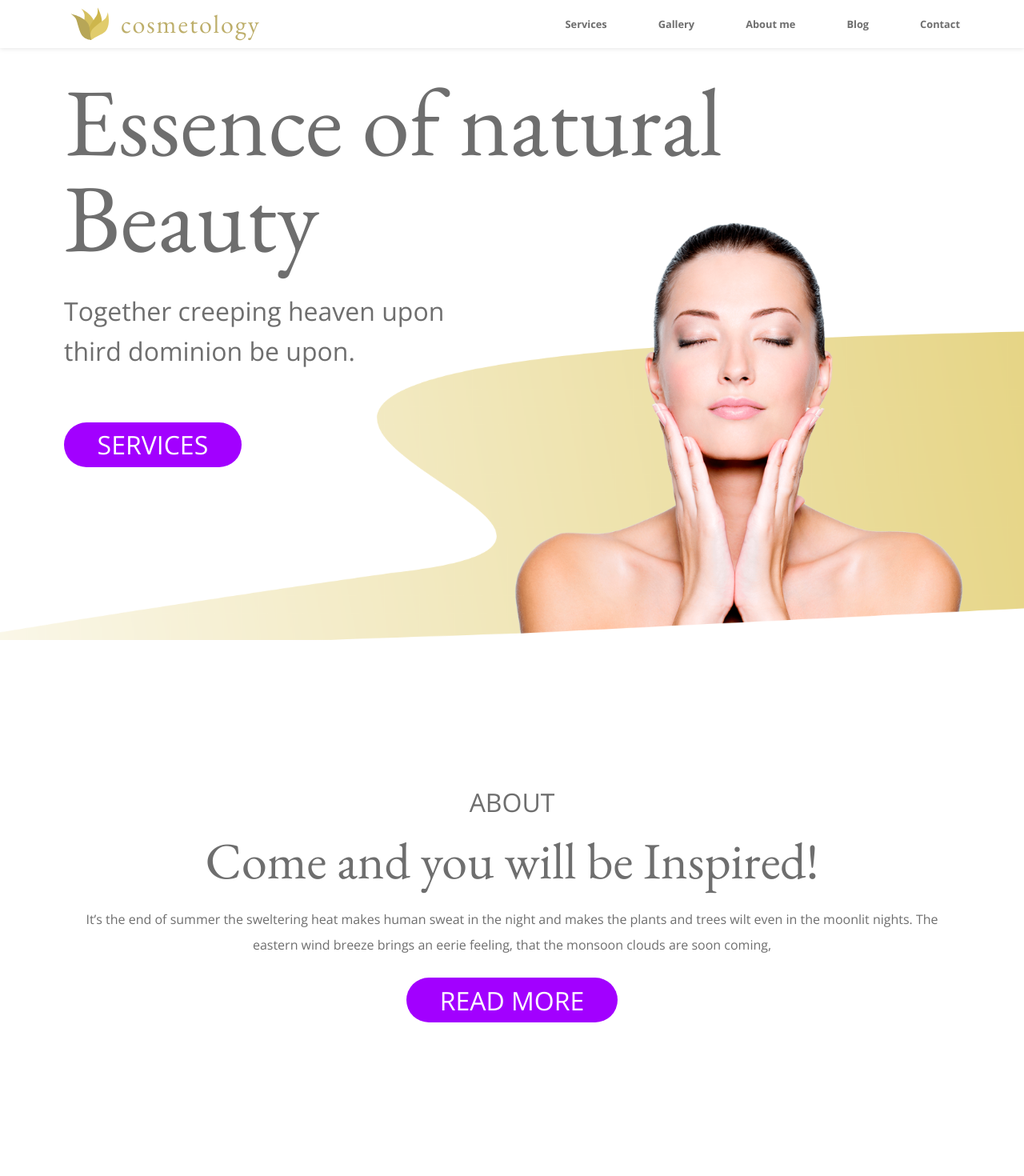
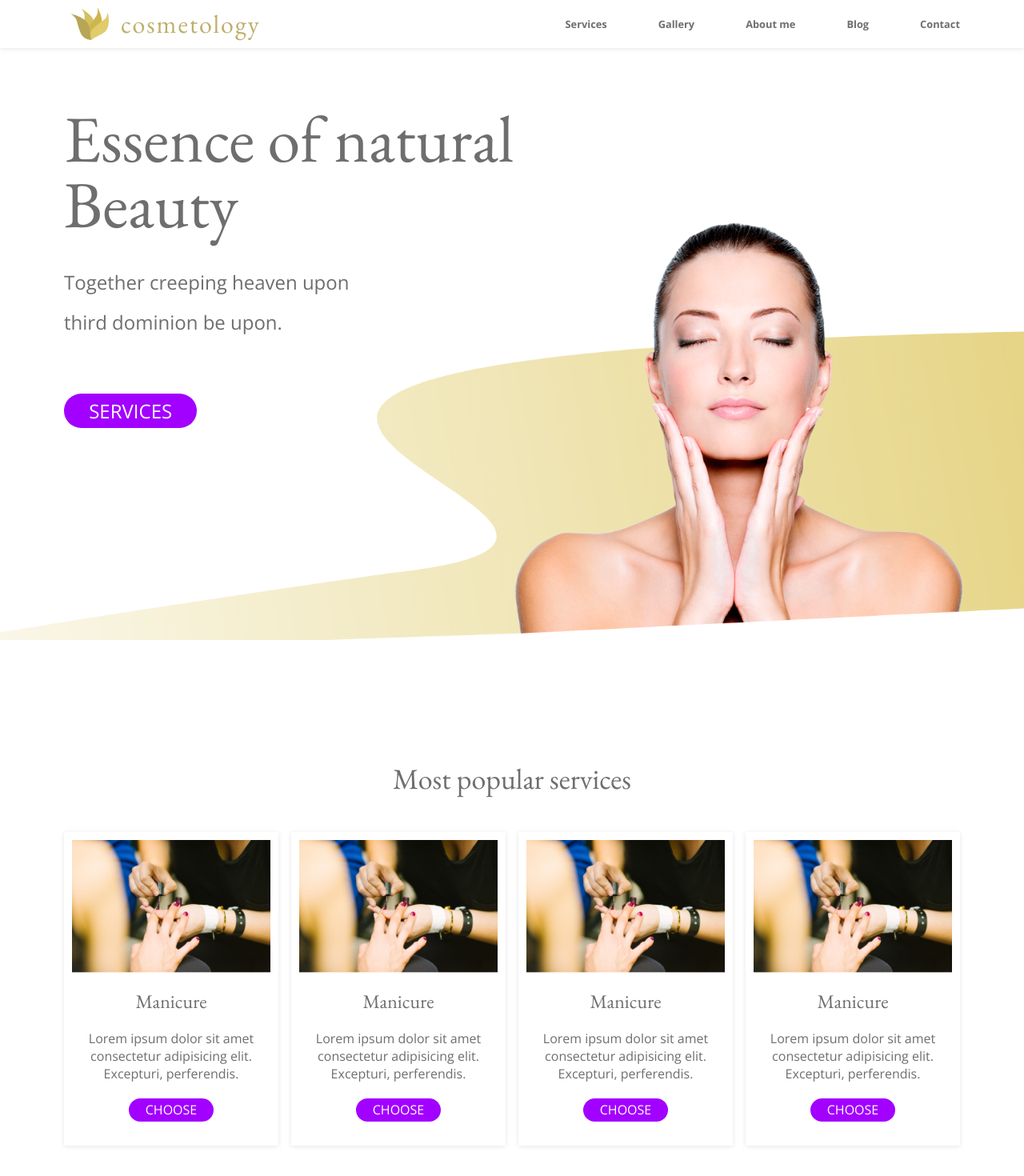
Before and after one commit to JrWoland/web-cosmetology, a Nuxt app: page / in a window 1280 px wide. Shown: the top 1470 px of the page at 80% size. Built offline with nearby package versions, Linux system fonts and the light colour scheme.

Commit message:
Typography fixes

```diff
--- a/assets/style/_variables.scss
+++ b/assets/style/_variables.scss
@@ -9,10 +9,10 @@ $border-color: #dadada;
 
 // fonts size base 1em = 16px;
 
-$hero-font: 120px;
-$big-font: 64px;
-$large-font: 48px;
-$medium-font: 32px;
+$hero-font: 82px;
+$big-font: 54px;
+$large-font: 36px;
+$medium-font: 24px;
 $small-font: 16px;
 $mobile-font: 12px;
 
--- /dev/null
+++ b/components/FooterSection.vue
@@ -0,0 +1,25 @@
+<template>
+  <section class="footer-section">
+    <h1>Footer</h1>
+  </section>
+</template>
+
+<script>
+export default {
+  name: 'FooterSection'
+}
+</script>
+
+<style lang="scss" scoped>
+.footer-section {
+  font-family: $second-font;
+  text-align: center;
+  color: white;
+  padding: 0 $mobile-gap 0;
+  height: 300px;
+  background-color: rgb(53, 37, 64);
+  @include for-tablet-landscape {
+    padding: 0 $desktop-gap 0;
+  }
+}
+</style>
--- a/components/HeroSection.vue
+++ b/components/HeroSection.vue
@@ -1,15 +1,19 @@
 <template>
   <section class="hero-section">
     <div class="hero-section__titles">
-      <h1 class="hero-section__title">Essence of natural <br />Beauty</h1>
+      <h1 class="hero-section__title">
+        Essence of natural
+        <br />Beauty
+      </h1>
       <p class="hero-section__subtitle">
-        Together creeping heaven upon <br />third dominion be upon.
+        Together creeping heaven upon
+        <br />third dominion be upon.
       </p>
       <div class="hero-section__button">
         <MainButton button-content="services" />
       </div>
     </div>
-    <img class="hero-section__img" src="../assets/png/hero-image.png" alt="" />
+    <img class="hero-section__img" src="../assets/png/hero-image.png" alt />
   </section>
 </template>
 
@@ -47,14 +51,14 @@ export default {
   }
   &__titles {
     @include for-tablet-landscape {
+      margin-top: 40px;
       text-align: left;
       align-self: flex-start;
-      top: 60px;
     }
   }
   &__title {
     font-family: $main-font;
-    font-size: $medium-font;
+    font-size: $large-font;
     line-height: 40px;
     font-weight: 400;
     @include for-tablet-landscape-up {
--- a/components/ServiceCard.vue
+++ b/components/ServiceCard.vue
@@ -27,9 +27,8 @@ export default {
   justify-content: space-between;
   padding: 10px;
   align-items: center;
-  box-shadow: 5px 5px 10px 5px #ddd;
+  box-shadow: 0px 1px 6px 0px #e6e6e6;
   text-align: center;
-  font-size: 16px;
   :nth-child(n) {
     margin-bottom: 20px;
   }
@@ -37,6 +36,7 @@ export default {
     width: 100%;
   }
   &__title {
+    font-family: $main-font;
     font-size: $medium-font;
     font-weight: 400;
   }
--- a/components/ServicesSection.vue
+++ b/components/ServicesSection.vue
@@ -1,6 +1,6 @@
 <template>
   <section class="services-section">
-    <h2 class="services-section__title">Most popular procedures</h2>
+    <h2 class="services-section__title">Most popular services</h2>
     <div class="services-section__content">
       <ServiceCard class="services-section__item" />
       <ServiceCard class="services-section__item" />
@@ -23,9 +23,11 @@ export default {
 
 <style lang="scss" scoped>
 .services-section {
+  margin-top: 150px;
   padding: 0 $mobile-gap 0;
   color: $font-color;
   text-align: center;
+  min-height: 80vh;
   @include for-tablet-landscape {
     padding: 0 $desktop-gap 0;
   }
@@ -34,6 +36,9 @@ export default {
     font-family: $main-font;
     font-size: $medium-font;
     font-weight: 400;
+    @include for-desktop-up {
+      font-size: $large-font;
+    }
   }
   &__content {
     display: grid;
--- a/pages/index.vue
+++ b/pages/index.vue
@@ -1,8 +1,9 @@
 <template>
   <main>
     <HeroSection />
+    <ServicesSection />
     <PromoSection />
-    <ServicesSection />
+    <FooterSection />
   </main>
 </template>
 
@@ -10,11 +11,13 @@
 import HeroSection from '~/components/HeroSection'
 import PromoSection from '~/components/PromoSection'
 import ServicesSection from '~/components/ServicesSection'
+import FooterSection from '~/components/FooterSection'
 export default {
   components: {
     HeroSection,
     PromoSection,
-    ServicesSection
+    ServicesSection,
+    FooterSection
   }
 }
 </script>
```
